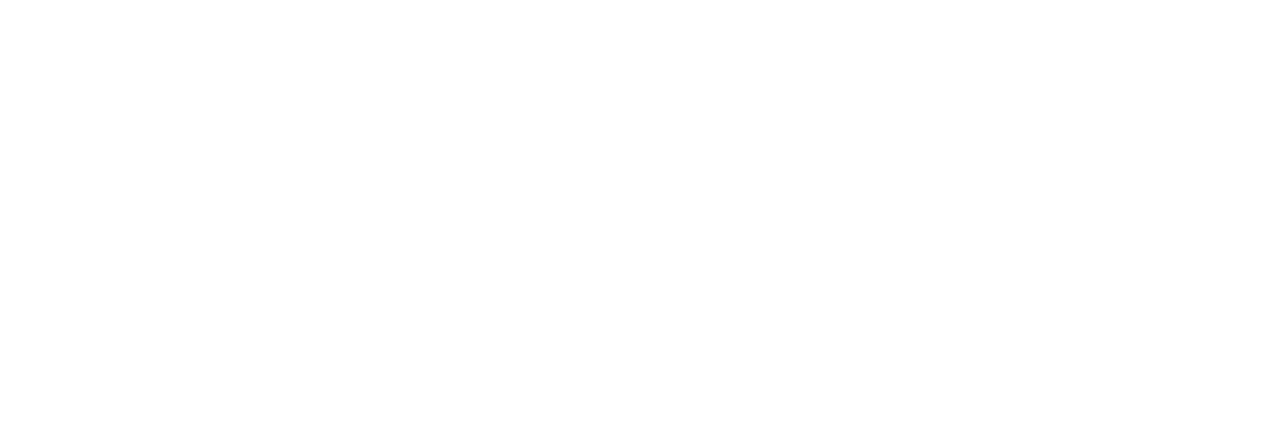
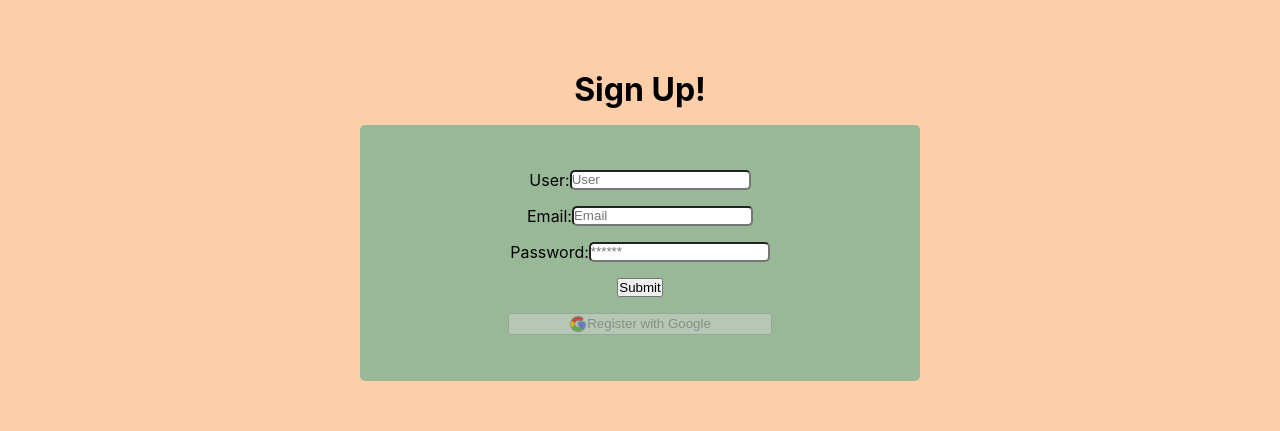
Before and after one commit to RamiroRojas02/my-tinerary-team-dev-mern, a React (Create React App) app: page /SignUp in a window 1280 px wide. Before the commit this address led to /. Shown: the part 295-726 px from the top of the page. Built offline with nearby package versions, Linux system fonts and the light colour scheme.

Commit message:
Pagina Sign Up

```diff
--- a/src/App.css
+++ b/src/App.css
@@ -251,10 +251,15 @@
 .divNotFound{
   display: flex;
   width: 100%;
-  height: 100%;
+  height: 100vh;
   margin: 0;
   padding: 5rem;
+  align-items: center;
+  justify-content: center;
   background-color: var(--body-background);
+  flex-direction: column;
+  gap: 1rem;
+
 }
 .imgNotFound{
   width: 100%;
@@ -297,6 +302,40 @@
 }
 .user{
   height: 5rem;
+}
+.formRegister{
+  display: flex;
+  flex-direction: column;
+  gap: 1rem;
+  justify-content: center;
+  align-items: center;
+  background-color: #99b898;
+  padding: 1rem;
+  border-radius: 5px;
+  height: 40%;
+  width: 50%;
+
+}
+.formRegister label{
+  display: flex;
+  justify-content: space-evenly;
+
+
+
+}
+.formRegister input{
+  border-radius: 5px;
+}
+.googleLogo{
+  height: 100%;
+}
+.btn-google-register{
+  height: 10%;
+  width: 50%;
+  justify-content: center;
+  display: flex;
+  align-items: center;
+  text-align: center;
 }
 @media screen and (max-width: 810px) {
   .Home1 {
--- a/src/App.js
+++ b/src/App.js
@@ -13,7 +13,7 @@
 
 import { Route, Router, Routes, useNavigate } from "react-router-dom";
 
-import Home from "./layout/Home";
+import Home from "./pages/Home";
 
 function App() {
   let [stateNav, setState] = useState("navBar-collapse");
--- a/src/ComponentRoutes.jsx
+++ b/src/ComponentRoutes.jsx
@@ -1,12 +1,14 @@
 import React from 'react'
 import  {Routes,Route} from "react-router-dom"
 import NotFound from './components/NotFound'
-import Home from './layout/Home'
+import Home from './pages/Home'
+import SignUp from './pages/SignUp'
 export  const ComponentRoutes=()=> {
   return (
     <Routes>
         <Route path="/" element={<Home/>}/>
         <Route path="/*" element={<NotFound/>}/>
+        <Route path="/SignUp" element={<SignUp/>}/>
     </Routes>
   )
 }
--- a/src/pages/SignUp.jsx
+++ b/src/pages/SignUp.jsx
@@ -1,8 +1,54 @@
-import React from 'react'
-import Layout from '../layout/Layout'
+import React, { useRef } from "react";
+import { useNavigate } from "react-router-dom";
 
 export default function SignUp() {
+  let email = useRef(null);
+  let password = useRef(null);
+  let user = useRef(null);
+  let usersRegister = [];
+  let register = (e) => {
+    console.log(email.current);
+    if (user.current.value === "") {
+      console.log(email.current.value);
+      return alert("Invalid user");
+    } else if (email.current.value === "" /*||email.current.value*/) {
+      return alert("Invalid Email");
+    } else if (password.current.value === "") {
+      return alert("Invalid Password");
+    }
+    // e.preventDefault();
+    usersRegister = JSON.parse(localStorage.getItem("users")) || [];
+    usersRegister = usersRegister.concat({
+      email: email.current.value,
+      password: password.current.value,
+      user: user.current.value,
+    });
+
+    localStorage.setItem("users", JSON.stringify(usersRegister));
+    alert("Registration Successfully");
+
+  };
+
   return (
-    <Layout>SignUp</Layout>
-  )
+    <div className="divNotFound">
+      <h1>Sign Up!</h1>
+      <form className="formRegister">
+        <label className="userLabel">
+          User:<input type="text" ref={user} placeholder="User"></input>
+        </label>
+
+        <label className="emailLabel">
+          Email:<input type="email" ref={email} placeholder="Email"></input>
+        </label>
+
+        <label className="passwordLabel">
+          Password:
+          <input type="password" ref={password} placeholder="******"></input>
+        </label>
+
+        <button className="submitRegister" onClick={register}>Submit</button>
+        <button className="btn-google-register" disabled><img className="googleLogo" src="./img/googleLogo.png" alt="google_logo"></img><p>Register with Google</p></button>
+      </form>
+    </div>
+  );
 }
```
Also changed, not shown: public/img/googleLogo.png (added).
